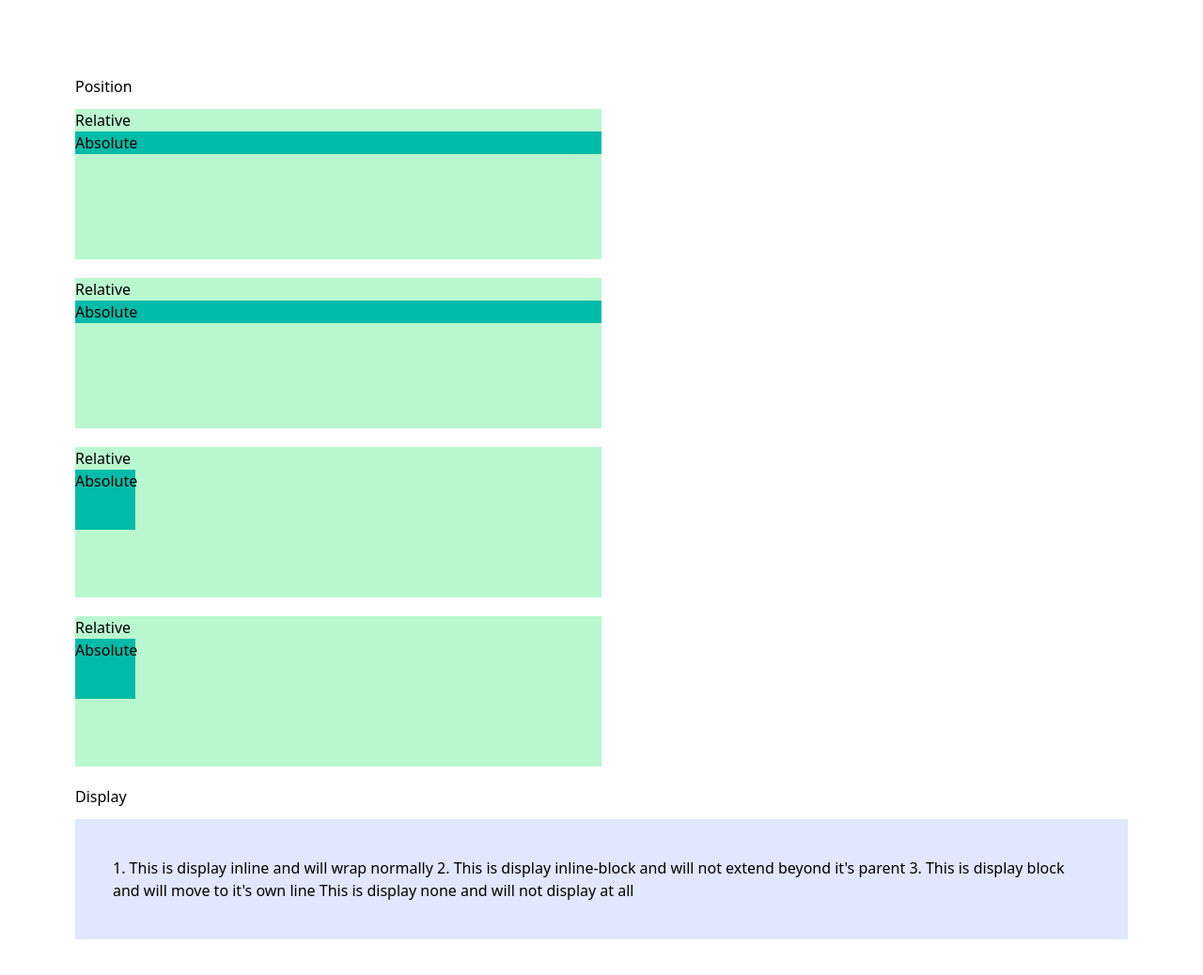
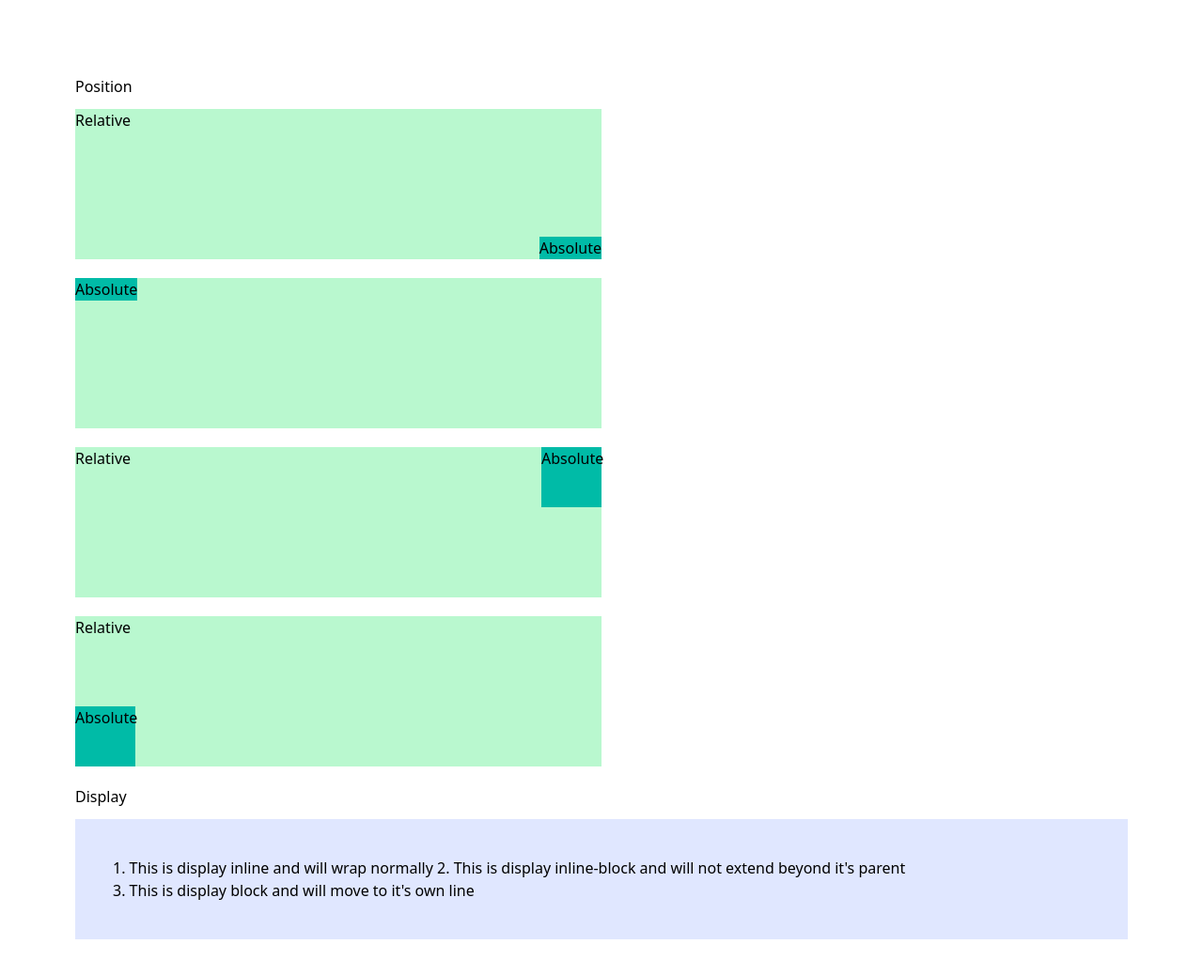
Before and after one commit to RupanR/Tailwind-Css, a plain HTML site: page 7. Layout Position/index.html in a window 1280 px wide. Shown: the whole page at 94% size. Drawn offline with nearby package versions, Linux system fonts and the light colour scheme.

Commit message:
layout position completed

```diff
--- a/7. Layout Position/index.html
+++ b/7. Layout Position/index.html
@@ -9,29 +9,29 @@
   <body class="p-20">
     <!-- https://tailwindcss.com/docs/position -->
     <h1 class="mb-3">Position</h1>
-    <div class="w-1/2 h-40 bg-green-200">
+    <div class=" relative w-1/2 h-40 bg-green-200">
       <p>Relative</p>
-      <div class="bg-teal-500">
+      <div class="absolute bottom-0 right-0 bg-teal-500">
         <p>Absolute</p>
       </div>
     </div>
-    <div class="w-1/2 h-40 bg-green-200 mt-5 mb-5">
+    <div class="relative w-1/2 h-40 bg-green-200 mt-5 mb-5">
       <p>Relative</p>
-      <div class="bg-teal-500">
+      <div class="absolute left-0 top-0 bg-teal-500">
         <p>Absolute</p>
       </div>
     </div>
 
-    <div class="w-1/2 h-40 bg-green-200 mt-5 mb-5">
+    <div class=" relative w-1/2 h-40 bg-green-200 mt-5 mb-5">
       <p>Relative</p>
-      <div class="h-16 w-16 bg-teal-500">
+      <div class="absolute right-0 top-0 h-16 w-16 bg-teal-500">
         <p>Absolute</p>
       </div>
     </div>
 
-    <div class="w-1/2 h-40 bg-green-200 mt-5 mb-5">
+    <div class="relative w-1/2 h-40 bg-green-200 mt-5 mb-5">
       <p>Relative</p>
-      <div class="h-16 w-16 bg-teal-500">
+      <div class="absolute bottom-0 h-16 w-16 bg-teal-500">
         <p>Absolute</p>
       </div>
     </div>
@@ -39,16 +39,16 @@
     <!-- https://tailwindcss.com/docs/display -->
     <h1 class="mb-3">Display</h1>
     <div class="bg-indigo-100 p-10 mb-10">
-      <span class="">1. This is display inline and will wrap normally</span>
+      <span class="inline">1. This is display inline and will wrap normally</span>
 
-      <span class=""
+      <span class="inline-block"
         >2. This is display inline-block and will not extend beyond it's
         parent</span
       >
-      <span class=""
+      <span class="block"
         >3. This is display block and will move to it's own line</span
       >
-      <span class="">This is display none and will not display at all</span>
+      <span class="hidden">This is display none and will not display at all</span>
     </div>
   </body>
 </html>
```
